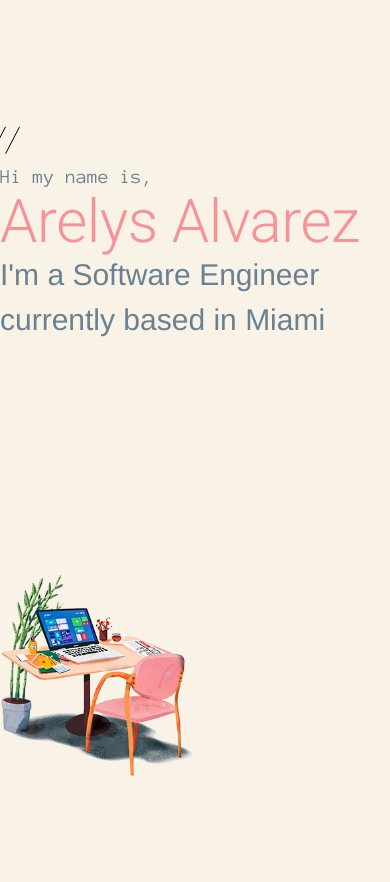
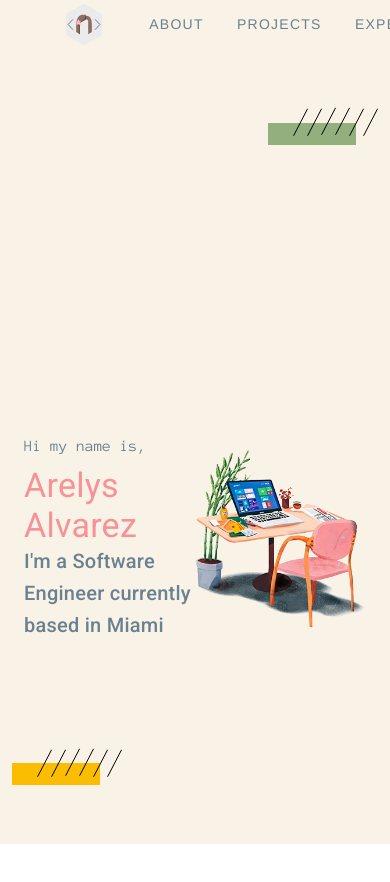
Before and after one commit to Felicity05/My-Personal-Website, a Vue app in the folder portfolio/: page / in a window 390 px wide. Shown: the top 882 px of the page. After the commit the page ends 844 px from the top, so only its background shows below. Built offline with nearby package versions, Linux system fonts and the light colour scheme.

Commit message:
added breakpoints for small devices
fixed layout and added breakpoints for smaller devices

```diff
--- a/portfolio/package.json
+++ b/portfolio/package.json
@@ -19,6 +19,7 @@
     "jquery": "^3.5.1",
     "material-design-icons": "^3.0.1",
     "normalize.css": "^8.0.1",
+    "ress": "^3.0.0",
     "scroll-out": "^2.2.12",
     "vue": "^2.6.12",
     "vue-pdf": "^4.2.0",
--- a/portfolio/src/components/Experience.vue
+++ b/portfolio/src/components/Experience.vue
@@ -1,10 +1,6 @@
 <template>
 <div class="experience-section">
-    <h2
-      class="diplay-4 experience aos-init aos-animate"
-      data-aos="fade"
-      data-aos-duration="1000"
-    >Experience</h2>
+    <h2 class="diplay-4 experience aos-init aos-animate" data-aos="fade" data-aos-duration="1000">Experience</h2>
 
     <!-- TODO put content of row in center of page -->
     <div class="row">
@@ -38,19 +34,13 @@
                     </div>
                 </transition>
             </div>
-        <div class="vl aos-init aos-animate" data-aos="fade" data-aos-duration="1000"></div>
+
+            <v-divider vertical></v-divider>
+            <!-- <div class="vl aos-init aos-animate" data-aos="fade" data-aos-duration="1000"></div> -->
             <div class="col-sm-4 aos-init aos-animate" data-aos="fade-left" data-aos-duration="1000">
                 <nav class="nav flex-column">
-            <a
-              class="nav-link current"
-              v-on:click="isShown = true, isActive = true"
-              v-bind:class="{ active: isActive }"
-            >Cigna</a>
-            <a
-              class="nav-link past"
-              v-on:click="isShown = false, isActive = false"
-              v-bind:class="{ active: !isActive }"
-            >FIU</a>
+                    <a class="nav-link current" v-on:click="isShown = true, isActive = true" v-bind:class="{ active: isActive }">Cigna</a>
+                    <a class="nav-link past" v-on:click="isShown = false, isActive = false" v-bind:class="{ active: !isActive }">FIU</a>
                 </nav>
             </div>
         </div>
@@ -75,38 +65,47 @@ export default {
 .jobs {
     margin-left: 5em;
 }
-.center{
+
+.center {
     margin-left: 4em;
     margin-bottom: 13em;
 }
+
 .experience {
     text-align: left;
     padding-bottom: 5em;
     padding-top: 0.7em;
 }
+
 .flex-column {
     align-items: flex-end;
     margin-right: 17em;
     margin-top: 8em;
 }
+
 .vl {
     border-left: 2px solid #5cdb95;
     height: 20em;
     margin: 2em;
 }
-.current, .past {
+
+.current,
+.past {
     margin: auto;
     margin-bottom: 4em;
 }
+
 .description {
     font-size: 0.95em;
     padding-bottom: 0.4em;
 }
+
 .active {
     border-bottom: 0.2em solid #5cdb95;
     padding-bottom: 0.2em;
     color: grey;
 }
+
 .time {
     margin-left: 0.7em;
     font-style: italic;
@@ -114,10 +113,14 @@ export default {
     padding-top: 0.5em;
     color: grey;
 }
-.fade-enter-active, .fade-leave-active {
+
+.fade-enter-active,
+.fade-leave-active {
     transition: opacity .5s
 }
-.fade-enter, .fade-leave-to {
+
+.fade-enter,
+.fade-leave-to {
     opacity: 0
 }
 </style>
--- a/portfolio/src/components/Header.vue
+++ b/portfolio/src/components/Header.vue
@@ -6,8 +6,8 @@
         </div>
 
         <v-toolbar-title>
-            <span class="font-weight-light">love</span>
-            <span class="font-weight-bold">code</span>
+            <span class="font-weight-light">#love</span>
+            <span class="font-weight-bold">Code</span>
         </v-toolbar-title>
 
         <v-spacer></v-spacer>
--- a/portfolio/src/components/Presentation.vue
+++ b/portfolio/src/components/Presentation.vue
@@ -1,6 +1,6 @@
 // TO DO: find a cool animation to put here
 <template>
-<v-container fluid class="container">
+<v-container fill-height class="out-container">
     <!-- FIXME: fix animation to actually work on scroll -->
     <v-row no-gutters class="mask" v-scrollanimation>
         <ul class="items">
@@ -16,35 +16,58 @@
         </ul>
     </v-row>
 
-    <v-container class="content">
-        <div class="vignette">
-            <svg width="110" height="38" viewBox="0 0 110 38" fill="none" xmlns="http://www.w3.org/2000/svg">
-            <rect y="16" width="88" height="22" fill="#92AF7D"/>
-            <line x1="25.5561" y1="28.7698" x2="39.5561" y2="1.76984" stroke="black"/>
-            <line x1="39.5561" y1="28.7698" x2="53.5561" y2="1.76984" stroke="black"/>
-            <line x1="53.5561" y1="27.7698" x2="67.5561" y2="0.769841" stroke="black"/>
-            <line x1="67.5561" y1="27.7698" x2="81.5561" y2="0.769841" stroke="black"/>
-            <line x1="81.5561" y1="28.7698" x2="95.5561" y2="1.76984" stroke="black"/>
-            <line x1="95.5561" y1="28.7698" x2="109.556" y2="1.76984" stroke="black"/>
-            </svg>
-        </div>
-        <v-row no-gutters>
-            <v-col cols="12" sm="6" md="8" class="presentation-text mx-auto" style="flex-direction: column">
-                <p class="lead hi"> Hi my name is, </p>
-                <h1 class="display-3 name-style animated fadeInDown delay-3s">Arelys Alvarez</h1>
-                <p class="lead desc-style
-                 animated fadeIn delay-3s">I'm a Software Engineer currently based in Miami</p>
+    <!-- offset-lg-9 offset-md-9 offset-xs-9 offset-sm-9 -->
+    <v-row no-gutters>
+        <svg class="ml-auto" width="110" height="38" viewBox="0 0 110 38" fill="none" xmlns="http://www.w3.org/2000/svg">
+            <rect y="16" width="88" height="22" fill="#92AF7D" />
+            <line x1="25.5561" y1="28.7698" x2="39.5561" y2="1.76984" stroke="black" />
+            <line x1="39.5561" y1="28.7698" x2="53.5561" y2="1.76984" stroke="black" />
+            <line x1="53.5561" y1="27.7698" x2="67.5561" y2="0.769841" stroke="black" />
+            <line x1="67.5561" y1="27.7698" x2="81.5561" y2="0.769841" stroke="black" />
+            <line x1="81.5561" y1="28.7698" x2="95.5561" y2="1.76984" stroke="black" />
+            <line x1="95.5561" y1="28.7698" x2="109.556" y2="1.76984" stroke="black" />
+        </svg>
+    </v-row>
+
+    <v-container no-gutters class="content">
+        <v-row no-gutters class="row-wrap">
+            <v-col  cols="6" class="presentation-text">
+                <p class=" hi-style
+                            text-sm-subtitle-1
+                            text-md-subtitle-1
+                            text-lg-h6
+                            text-xl-h4
+                            "> Hi my name is, </p>
+                <h1 class=" name-style animated fadeInDown delay-3s
+                            text-h4
+                            text-md-h2
+                            text-lg-h2
+                            pb-lg-3
+                            "> Arelys Alvarez</h1>
+                <p class=" desc-style animated fadeIn delay-3s
+                            text-h6
+                            text-md-h6
+                            text-lg-h5
+                            text-xl-h5" >I'm a Software Engineer currently based in Miami</p>
             </v-col>
-            <v-col cols="6" md="4" class="presentation-img">
 
+            <v-col cols="6">
                 <v-img contain v-slot:placeholder src="../assets/presentation-image.png" transition="scale-transition" />
             </v-col>
         </v-row>
     </v-container>
 
-    <!-- <div style="height: 100vh"> -->
-
-    <!-- </div> -->
+    <v-row no-gutters>
+        <svg width="110" height="37" viewBox="0 0 110 37" fill="none" xmlns="http://www.w3.org/2000/svg">
+            <rect y="15" width="88" height="22" fill="#FABD02" />
+            <line x1="25.5561" y1="28.7698" x2="39.5561" y2="1.76984" stroke="black" />
+            <line x1="39.5561" y1="28.7698" x2="53.5561" y2="1.76984" stroke="black" />
+            <line x1="53.5561" y1="27.7698" x2="67.5561" y2="0.769841" stroke="black" />
+            <line x1="67.5561" y1="27.7698" x2="81.5561" y2="0.769841" stroke="black" />
+            <line x1="81.5561" y1="28.7698" x2="95.5561" y2="1.76984" stroke="black" />
+            <line x1="95.5561" y1="28.7698" x2="109.556" y2="1.76984" stroke="black" />
+        </svg>
+    </v-row>
 
 </v-container>
 </template>
@@ -84,6 +107,8 @@ export default {
 <!-- Add "scoped" attribute to limit CSS to this component only -->
 
 <style scoped>
+@import url('https://fonts.googleapis.com/css2?family=Anonymous+Pro&display=swap');
+
 /* [data-scroll="in"] {
   clip-path: circle(2000px at 85% 55%);
   -webkit-clip-path: circle(2000px at 85% 55%);
@@ -95,26 +120,24 @@ export default {
     transition: all 1s ease-in;
 } */
 /* Rectangle 4 */
-.vignette {
-    position: fixed;
-    top: 125px;
-    right: 370px;
+
+.out-container {
+    /* border: 2px solid purple; */
+
 }
 
-.container {
-    background-color: #F9F2E6;
-    padding-left: 0px;
-    padding-right: 0px;
-    padding-top: 0px;
-    padding-bottom: 0px;
-    height: 100vh;
+/* makes the image go above the text */
+@media (max-width: 599px) {
+    .row-wrap {
+        flex-direction: column-reverse;
+      }
 }
+
 
 .presentation-text {
     display: flex;
-    justify-content: center;
-    align-items: left;
-    align-content: center;
+    align-self: center;
+    flex-direction: column;
 }
 
 .presentation-img {
@@ -122,6 +145,7 @@ export default {
     justify-content: center;
     align-items: center;
     align-content: center;
+    flex-direction: column;
 }
 
 .img-size {
@@ -185,13 +209,6 @@ export default {
     align-content: center;
 }
 
-.hi {
-    font-family: 'Anonymous Pro', monospace;
-    margin: 0;
-    padding: 0;
-    /* padding-top: 18rem;
-    padding-bottom: .5em; */
-}
 
 .start-text {
     color: #F9F2E6;
@@ -199,15 +216,25 @@ export default {
     height: 100vh; */
 }
 
+.hi-style {
+    font-family: 'Anonymous Pro', monospace;
+    margin: 0;
+    padding: 0;
+    /* padding-top: 18rem; */
+    padding-bottom: 7px;
+}
+
 .name-style {
     text-align: left;
-    margin-bottom: 0;
+    margin-bottom: 0px;
+    /* padding-bottom: 10px; */
     color: #F79297;
 }
 
 .desc-style {
     font-size: 30px;
     margin: 0;
+    /* padding-top: 5px; */
     /* margin-bottom: 10em; */
     /* color: gray */
 }
```
Also changed, not shown: portfolio/src/App.vue (+12 -0 lines), portfolio/src/plugins/vuetify.js (line endings or trailing spaces), 1 other file (tests, documents, lock files or other folders). Lines whose indentation alone changed are shown as unchanged.
